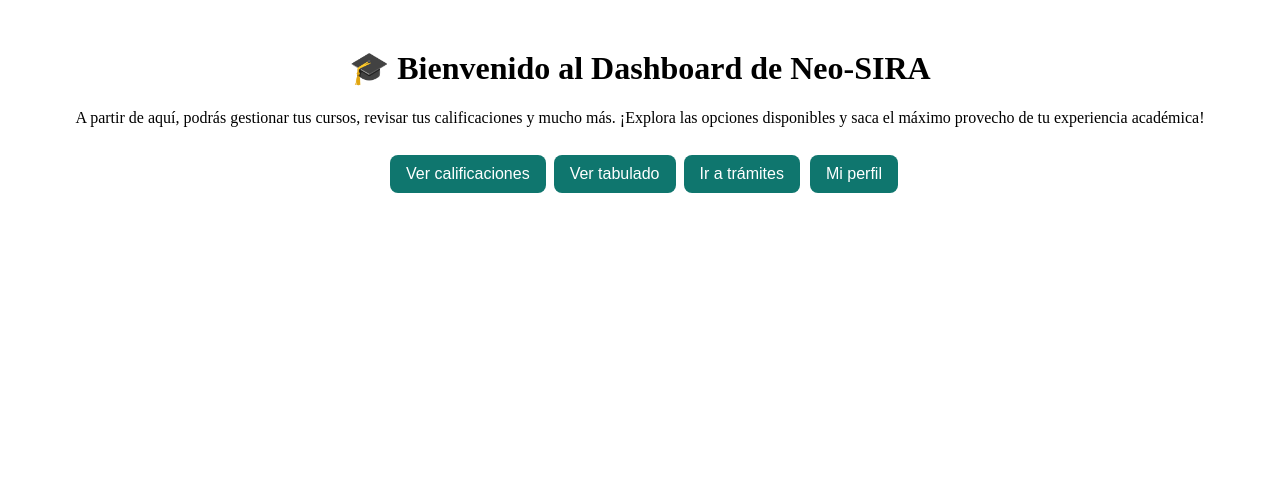
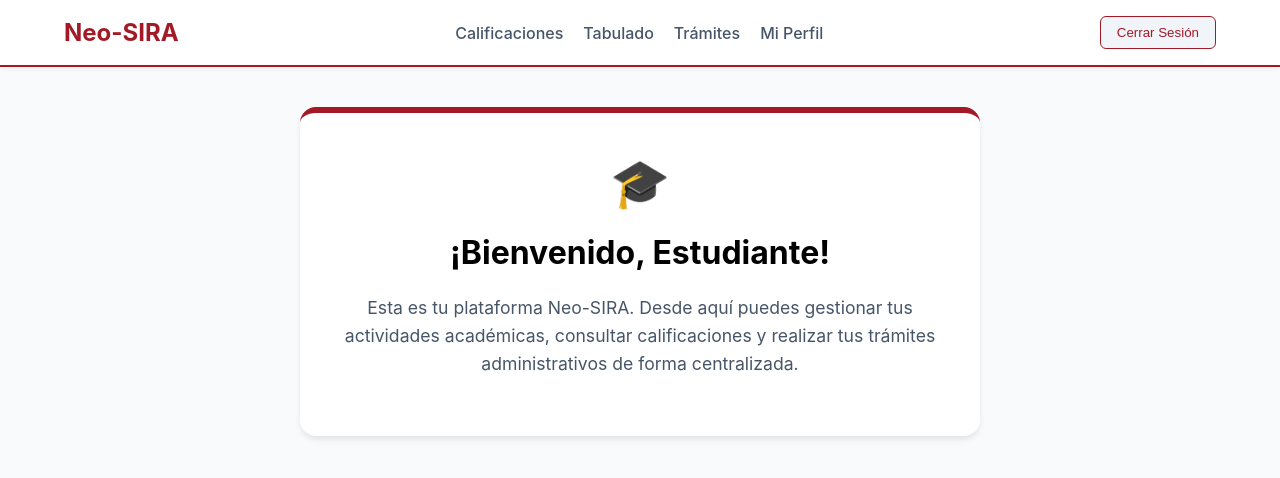
Before and after one commit to mzmiguelwd/univalle-desarrollo-II-neo-sira, a React (Vite) app in the folder frontend/: page /dashboard in a window 1280 px wide. Shown: the top 478 px of the page. Built offline with nearby package versions, Linux system fonts and the light colour scheme; no server answers.

Commit message:
style: add navbar

```diff
--- /dev/null
+++ b/frontend/src/App.css
@@ -0,0 +1,8 @@
+/* Reset default browser margins */
+body,
+html {
+  margin: 0;
+  padding: 0;
+  box-sizing: border-box;
+  font-family: Inter, system-ui, sans-serif;
+}
--- /dev/null
+++ b/frontend/src/components/Navbar.css
@@ -0,0 +1,46 @@
+.navbar {
+  display: flex;
+  justify-content: space-between;
+  align-items: center;
+  padding: 1rem 5%;
+  background-color: #ffffff;
+  border-bottom: 2px solid #a41926; /* Rojo institucional */
+  box-shadow: 0 2px 4px rgba(0, 0, 0, 0.05);
+}
+
+.brand-logo {
+  font-weight: 700;
+  font-size: 1.5rem;
+  color: #a41926;
+  text-decoration: none;
+}
+
+.navbar-links {
+  display: flex;
+  gap: 20px;
+}
+
+.nav-link {
+  text-decoration: none;
+  color: #475569;
+  font-weight: 500;
+  transition: color 0.2s;
+}
+
+.nav-link:hover {
+  color: #a41926;
+}
+
+.logout-button {
+  background-color: #f1f5f9;
+  color: #a41926;
+  border: 1px solid #a41926;
+  padding: 8px 16px;
+  border-radius: 6px;
+  cursor: pointer;
+}
+
+.logout-button:hover {
+  background-color: #a41926;
+  color: white;
+}
--- /dev/null
+++ b/frontend/src/components/Navbar.jsx
@@ -0,0 +1,44 @@
+import { Link, useNavigate } from "react-router-dom";
+import "./Navbar.css";
+
+const Navbar = () => {
+  const navigate = useNavigate();
+
+  const handleLogout = () => {
+    localStorage.clear();
+    navigate("/");
+  };
+
+  return (
+    <nav className="navbar">
+      <div className="navbar-brand">
+        <Link to="/dashboard" className="brand-logo">
+          Neo-SIRA
+        </Link>
+      </div>
+
+      <div className="navbar-links">
+        <Link to="/calificaciones" className="nav-link">
+          Calificaciones
+        </Link>
+        <Link to="/schedule" className="nav-link">
+          Tabulado
+        </Link>
+        <Link to="/tramites" className="nav-link">
+          Trámites
+        </Link>
+        <Link to="/profile" className="nav-link">
+          Mi Perfil
+        </Link>
+      </div>
+
+      <div className="navbar-actions">
+        <button onClick={handleLogout} className="logout-button">
+          Cerrar Sesión
+        </button>
+      </div>
+    </nav>
+  );
+};
+
+export default Navbar;
--- a/frontend/src/main.jsx
+++ b/frontend/src/main.jsx
@@ -1,6 +1,7 @@
 import { StrictMode } from "react";
 import { createRoot } from "react-dom/client";
 
+import "./App.css";
 import App from "./App.jsx";
 
 createRoot(document.getElementById("root")).render(
--- a/frontend/src/pages/Calificaciones/Calificaciones.jsx
+++ b/frontend/src/pages/Calificaciones/Calificaciones.jsx
@@ -1,5 +1,7 @@
 import { useState, useEffect } from "react";
 import PropTypes from "prop-types";
+
+import Navbar from "../../components/Navbar";
 
 const API_URL = import.meta.env.VITE_API_URL || "";
 
@@ -124,6 +126,7 @@ export default function Calificaciones() {
 
   return (
     <div style={s.page}>
+      <Navbar />
       {/* Header */}
       <div style={s.header}>
         <div>
--- /dev/null
+++ b/frontend/src/pages/Dashboard/Dashboard.css
@@ -0,0 +1,32 @@
+.dashboard-page {
+  min-height: 100vh;
+  background-color: #f8fafc;
+}
+
+.dashboard-content {
+  display: flex;
+  justify-content: center;
+  padding: 40px 20px;
+}
+
+.welcome-card {
+  background: white;
+  padding: 40px;
+  border-radius: 16px;
+  box-shadow: 0 4px 6px -1px rgba(0, 0, 0, 0.1);
+  text-align: center;
+  max-width: 600px;
+  border-top: 6px solid #a41926;
+}
+
+.welcome-icon {
+  font-size: 3rem;
+  display: block;
+  margin-bottom: 1rem;
+}
+
+.welcome-message {
+  color: #475569;
+  line-height: 1.6;
+  font-size: 1.1rem;
+}
--- a/frontend/src/pages/Dashboard/Dashboard.jsx
+++ b/frontend/src/pages/Dashboard/Dashboard.jsx
@@ -1,81 +1,23 @@
-import { useNavigate } from "react-router-dom";
+import "./Dashboard.css";
+import Navbar from "../../components/Navbar";
 
 const Dashboard = () => {
-  const navigate = useNavigate();
+  const userName = localStorage.getItem("userName") || "Estudiante";
 
   return (
-    <div style={{ padding: "20px", textAlign: "center" }}>
-      <h1>🎓 Bienvenido al Dashboard de Neo-SIRA</h1>
-      <p>
-        A partir de aquí, podrás gestionar tus cursos, revisar tus
-        calificaciones y mucho más. ¡Explora las opciones disponibles y saca el
-        máximo provecho de tu experiencia académica!
-      </p>
-      <button
-        onClick={() => navigate("/calificaciones")}
-        style={{
-          marginTop: 12,
-          marginLeft: 8,
-          padding: "10px 16px",
-          fontSize: 16,
-          borderRadius: 8,
-          border: "none",
-          background: "#0f766e",
-          color: "white",
-          cursor: "pointer",
-        }}
-      >
-        Ver calificaciones
-      </button>
-      <button
-        onClick={() => navigate("/schedule")}
-        style={{
-          marginTop: 12,
-          marginLeft: 8,
-          padding: "10px 16px",
-          fontSize: 16,
-          borderRadius: 8,
-          border: "none",
-          background: "#0f766e",
-          color: "white",
-          cursor: "pointer",
-        }}
-      >
-        Ver tabulado
-      </button>
-      <button
-        onClick={() => navigate("/tramites")}
-        style={{
-          marginTop: 12,
-          marginLeft: 8,
-          padding: "10px 16px",
-          fontSize: 16,
-          borderRadius: 8,
-          border: "none",
-          background: "#0f766e",
-          color: "white",
-          cursor: "pointer",
-        }}
-      >
-        Ir a trámites
-      </button>
-      {/* Botón perfil */}
-      <button
-        onClick={() => navigate("/profile")}
-        style={{
-          marginTop: 12,
-          marginLeft: 10,
-          padding: "10px 16px",
-          fontSize: 16,
-          borderRadius: 8,
-          border: "none",
-          background: "#0f766e",
-          color: "white",
-          cursor: "pointer",
-        }}
-      >
-        Mi perfil
-      </button>
+    <div className="dashboard-page">
+      <Navbar />
+      <main className="dashboard-content">
+        <div className="welcome-card">
+          <span className="welcome-icon">🎓</span>
+          <h1>¡Bienvenido, {userName}!</h1>
+          <p className="welcome-message">
+            Esta es tu plataforma Neo-SIRA. Desde aquí puedes gestionar tus
+            actividades académicas, consultar calificaciones y realizar tus
+            trámites administrativos de forma centralizada.
+          </p>
+        </div>
+      </main>
     </div>
   );
 };
--- /dev/null
+++ b/frontend/src/pages/Login/Login.css
@@ -0,0 +1,137 @@
+/* Container to center the login card on the screen */
+.login-page {
+  display: flex;
+  align-items: center;
+  justify-content: center;
+  min-height: 100vh;
+  box-sizing: border-box;
+  background-color: #f8fafc;
+  font-family:
+    -apple-system, BlinkMacSystemFont, "Segoe UI", Roboto, sans-serif;
+  padding: 20px;
+}
+
+/* Main card styling */
+.login-card {
+  background: #ffffff;
+  padding: 40px;
+  border-radius: 12px;
+  box-shadow:
+    0 4px 6px -1px rgba(0, 0, 0, 0.1),
+    0 2px 4px -1px rgba(0, 0, 0, 0.06);
+  width: 100%;
+  max-width: 400px;
+  border-top: 6px solid #a41926;
+}
+
+.login-title {
+  font-size: 1.5rem;
+  color: #333;
+  margin-bottom: 24px;
+  text-align: center;
+  font-weight: 600;
+}
+
+/* Error message styling */
+.error-message {
+  background-color: #fff1f1;
+  color: #a41926;
+  padding: 12px;
+  border-radius: 6px;
+  font-size: 0.875rem;
+  margin-bottom: 20px;
+  text-align: center;
+  border: 1px solid #a41926;
+}
+
+/* Form layout */
+.login-form {
+  display: flex;
+  flex-direction: column;
+  gap: 20px;
+}
+
+.input-group {
+  display: flex;
+  flex-direction: column;
+  gap: 8px;
+}
+
+.input-label {
+  font-size: 0.875rem;
+  color: #475569;
+  font-weight: 500;
+}
+
+.login-input {
+  padding: 12px 16px;
+  border: 1px solid #cbd5e1;
+  border-radius: 8px;
+  font-size: 1rem;
+  color: #0f172a;
+  outline: none;
+  transition: border-color 0.2s ease;
+}
+
+.login-input:focus {
+  border-color: #a41926;
+  box-shadow: 0 0 0 3px rgba(164, 25, 38, 0.15);
+}
+
+.submit-button {
+  background-color: #a41926;
+  color: white;
+  padding: 12px;
+  border-radius: 8px;
+  font-size: 1rem;
+  font-weight: 500;
+  border: none;
+  cursor: pointer;
+  transition: background-color 0.2s ease;
+  margin-top: 8px;
+}
+
+.submit-button:hover:not(:disabled) {
+  background-color: #85141f;
+}
+
+.submit-button:disabled {
+  background-color: #93c5fd;
+  cursor: not-allowed;
+}
+
+/* Test credentials hint section */
+.test-credentials-hint {
+  margin-top: 32px;
+  padding-top: 24px;
+  border-top: 1px solid #e2e8f0;
+  text-align: center;
+}
+
+.hint-title {
+  font-size: 0.875rem;
+  color: #64748b;
+  margin: 0 0 8px 0;
+}
+
+.hint-text {
+  font-size: 0.9rem;
+  color: #334155;
+  margin: 0 0 16px 0;
+}
+
+/* Hint section */
+.auto-fill-button {
+  background-color: transparent;
+  color: #a41926;
+  border: 1px solid #a41926;
+  padding: 8px 16px;
+  border-radius: 6px;
+  font-size: 0.875rem;
+  cursor: pointer;
+  transition: all 0.2s ease;
+}
+
+.auto-fill-button:hover {
+  background-color: #fdf2f2;
+}
--- a/frontend/src/pages/Schedule/Schedule.jsx
+++ b/frontend/src/pages/Schedule/Schedule.jsx
@@ -1,4 +1,6 @@
 import { useState, useEffect } from "react";
+
+import Navbar from "../../components/Navbar";
 
 const Schedule = () => {
   const usercode = localStorage.getItem("userCode");
@@ -76,6 +78,7 @@ const Schedule = () => {
 
   return (
     <div style={{ padding: "20px", maxWidth: "1200px", margin: "0 auto" }}>
+      <Navbar />
       <h2>Mi Tabulado y Horario Semanal</h2>
 
       {/* SECCIÓN 2: El Resumen Oficial */}
--- a/frontend/src/pages/Tramites/Tramites.jsx
+++ b/frontend/src/pages/Tramites/Tramites.jsx
@@ -1,5 +1,7 @@
 import { useState } from "react";
 import { useNavigate } from "react-router-dom";
+
+import Navbar from "../../components/Navbar";
 
 const API_URL = "http://localhost:3000/api/tramites/certificados";
 
@@ -79,6 +81,7 @@ const Tramites = () => {
         fontFamily: "Inter, system-ui, sans-serif",
       }}
     >
+      <Navbar />
       <section
         data-testid="tramites-card"
         aria-label="Trámites Académicos"
```
Also changed, not shown: frontend/src/pages/Login/Login.jsx (+46 -15 lines), frontend/src/pages/Profile/Profile.jsx (+48 -8 lines), 2 other files (tests, documents, lock files or other folders).
